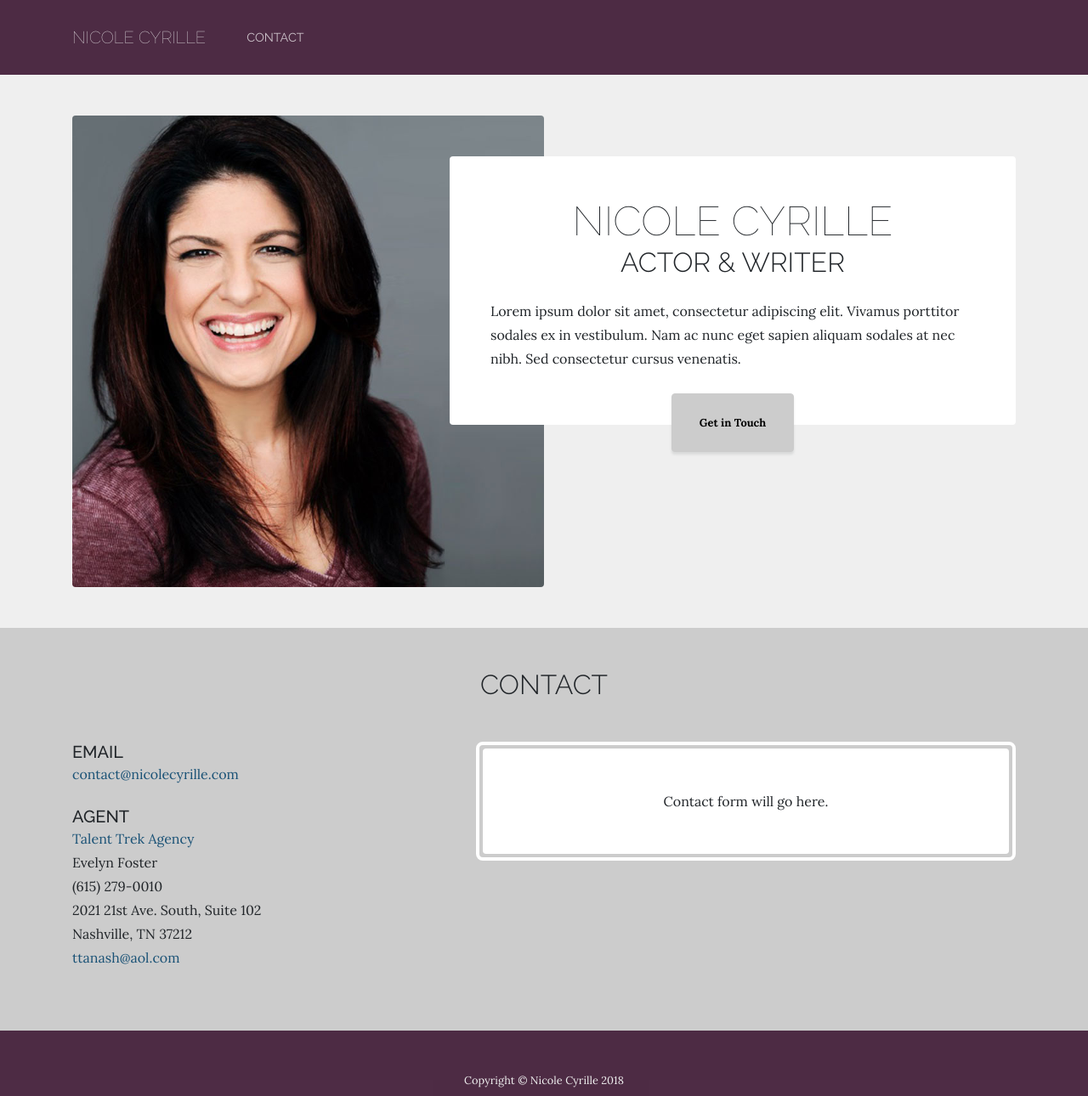
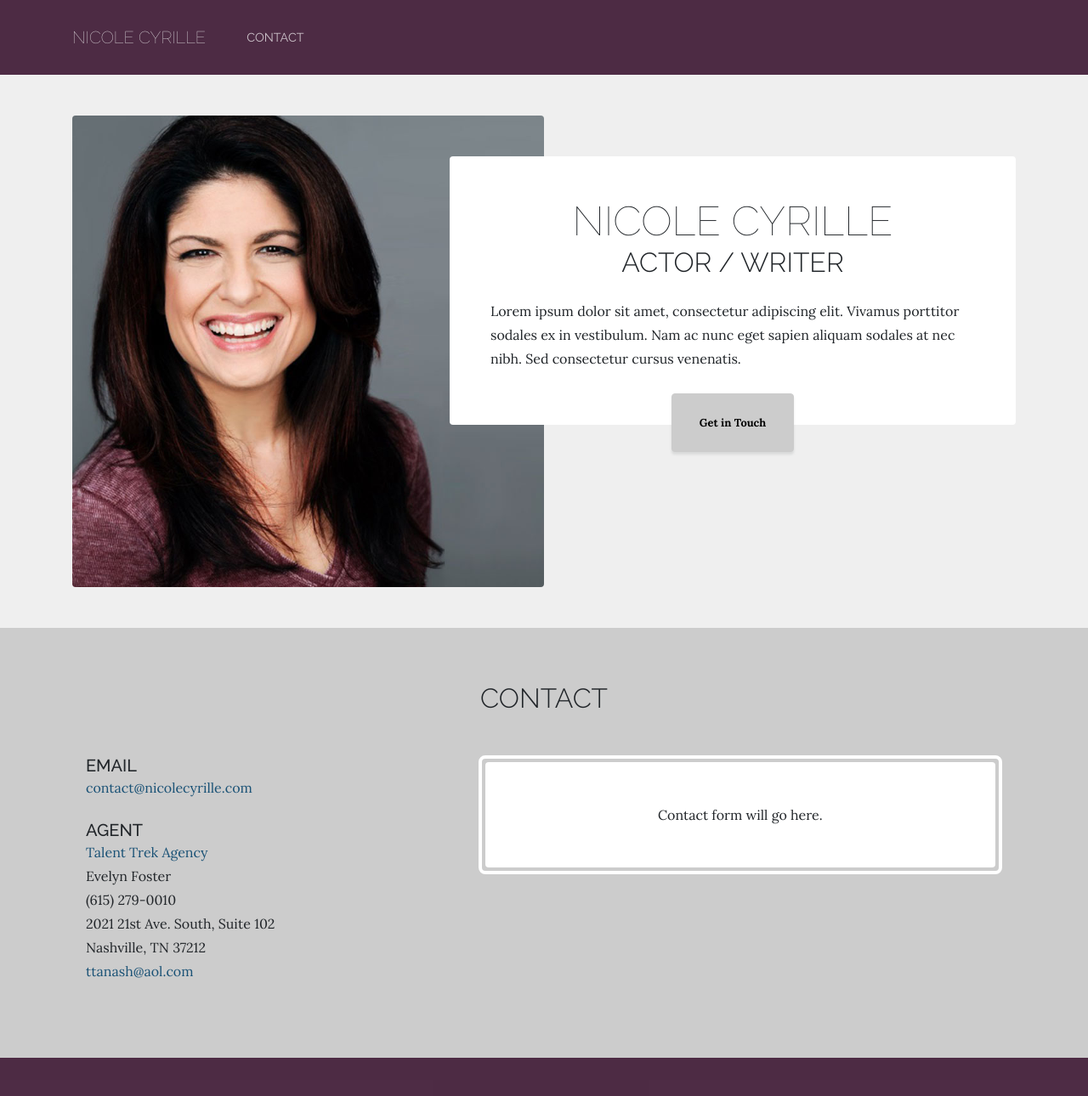
Before and after one commit to jillianannette/Nicole-Cyrille, a website: page index.html in a window 1280 px wide. Shown: the top 1290 px of the page at 85% size. Drawn offline with Linux system fonts and the light colour scheme.

Commit message:
Text edit
/

```diff
--- a/index.html
+++ b/index.html
@@ -8,7 +8,7 @@
     <meta name="description" content="">
     <meta name="author" content="">
 
-    <title>Nicole Cyrille | Actor & Writer</title>
+    <title>Nicole Cyrille | Actor / Writer</title>
 
     <!-- Bootstrap core CSS -->
     <link href="vendor/bootstrap/css/bootstrap.min.css" rel="stylesheet">
@@ -49,7 +49,7 @@
           <div class="intro-text bg-white p-5 rounded">
             <h2 class="section-heading text-center mb-4">
               <span class="section-heading-upper">Nicole Cyrille</span>
-              <span class="section-heading-lower">Actor &amp; Writer</span>
+              <span class="section-heading-lower">Actor / Writer</span>
             </h2>
             <p class="mb-3">Lorem ipsum dolor sit amet, consectetur adipiscing elit. Vivamus porttitor sodales ex in vestibulum. Nam ac nunc eget sapien aliquam sodales at nec nibh. Sed consectetur cursus venenatis.
             </p>
@@ -63,7 +63,7 @@
 
     <section class="page-section cta">
       <div class="container">
-        <div class="row">
+        <div class="row p-3">
           <div id="contact" class="col-sm-12">
             <h2 class="section-heading mb-5 text-center">
               <span class="section-heading-lower">Contact</span>
```
